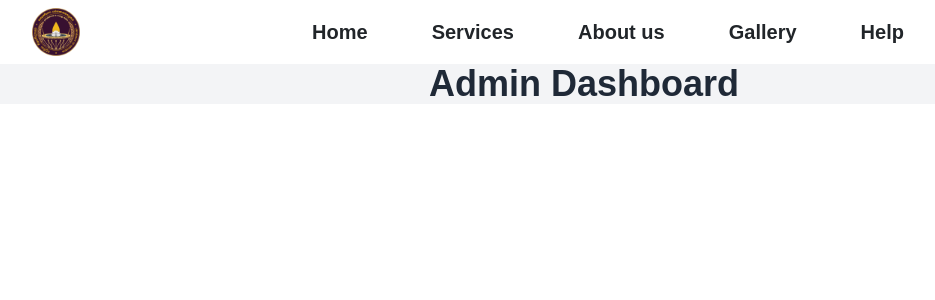
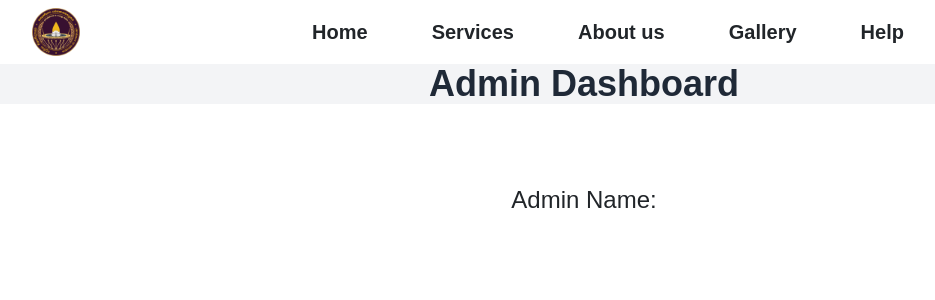
Before and after one commit to Thilankavishka/Healthcare-University-Medical-Centre-Management-System, a React (Vite) app in the folder frontend/: page /admindashboard in a window 1280 px wide. Shown: the top 300 px of the page, without its empty margins (56-991 px from the left). Built offline with nearby package versions, Linux system fonts and the light colour scheme; no server answers.

Commit message:
Display Admin Name On AdminDashboard

```diff
--- a/frontend/src/App.jsx
+++ b/frontend/src/App.jsx
@@ -43,7 +43,7 @@ function App() {
           ></Route>
           <Route
             path="/admindashboard"
-            element={<Admindashboard></Admindashboard>}
+            element={<Admindashboard username={username}></Admindashboard>}
           ></Route>
           <Route
             path="/logout"
--- a/frontend/src/components/Admindashboard.jsx
+++ b/frontend/src/components/Admindashboard.jsx
@@ -1,6 +1,21 @@
 import Navbar from "./Navbar";
 
-export default function Admindashboard() {
+export default function Admindashboard({ username }) {
+  //const [adminprofile, setadminprofile] = useState("");
+  //console.log(adminprofile);
+
+  /*useEffect(() => {
+    if (username) {
+
+      axios
+        .get(`http://localhost:8080/auth/adprofile/${username}`)
+        .then((response) => {
+          setadminprofile(response.data);
+        })
+        .catch((err) => console.log(err));
+    }
+  }, [username]);
+*/
   return (
     <>
       <div>
@@ -9,6 +24,11 @@ export default function Admindashboard() {
       <div className="flex flex-col items-center justify-center h-10 bg-gray-100">
         <h1 className="text-4xl font-bold text-gray-800">Admin Dashboard</h1>
       </div>
+      <div className="flex items-center justify-center p-20">
+        <p className="text-2xl font-medium text-black-70 ">
+          Admin Name:{username}
+        </p>
+      </div>
     </>
   );
 }
--- a/frontend/src/components/Message.jsx
+++ b/frontend/src/components/Message.jsx
@@ -14,7 +14,7 @@ export default function Message() {
     <>
       <div className="w-full px-48">
         <div className="msg-form w-full h-fit rounded-3xl bg-white my-9 py-12 px-36">
-          <form onSubmit={""}>
+          <form>
             <div className="flex justify-between mb-3">
               <input
                 className="w-96 h-10 bg-zinc-200 rounded-2xl px-4"
--- a/frontend/src/components/Navbar.jsx
+++ b/frontend/src/components/Navbar.jsx
@@ -1,4 +1,3 @@
-import { useState } from "react";
 import { Link, useNavigate } from "react-router-dom";
 import "bootstrap/dist/css/bootstrap.min.css";
 import Button from "react-bootstrap/Button";
```
Also changed, not shown: 1 other file (tests, documents, lock files or other folders).
